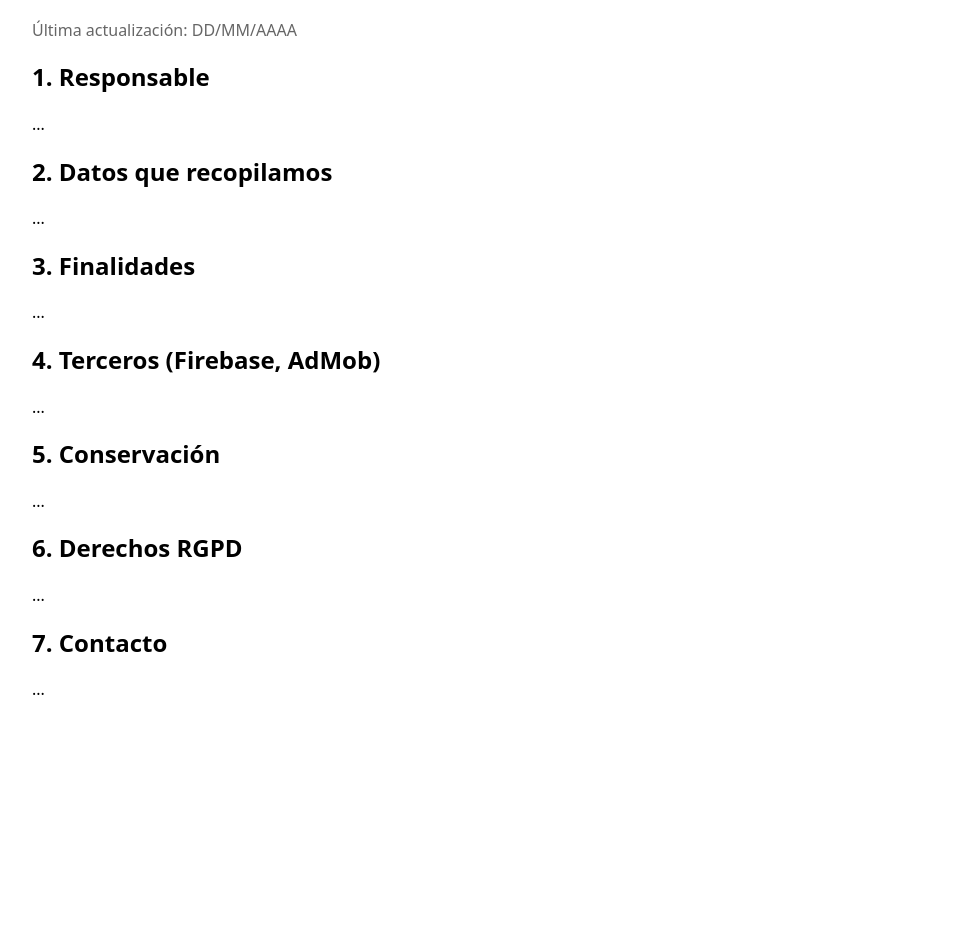
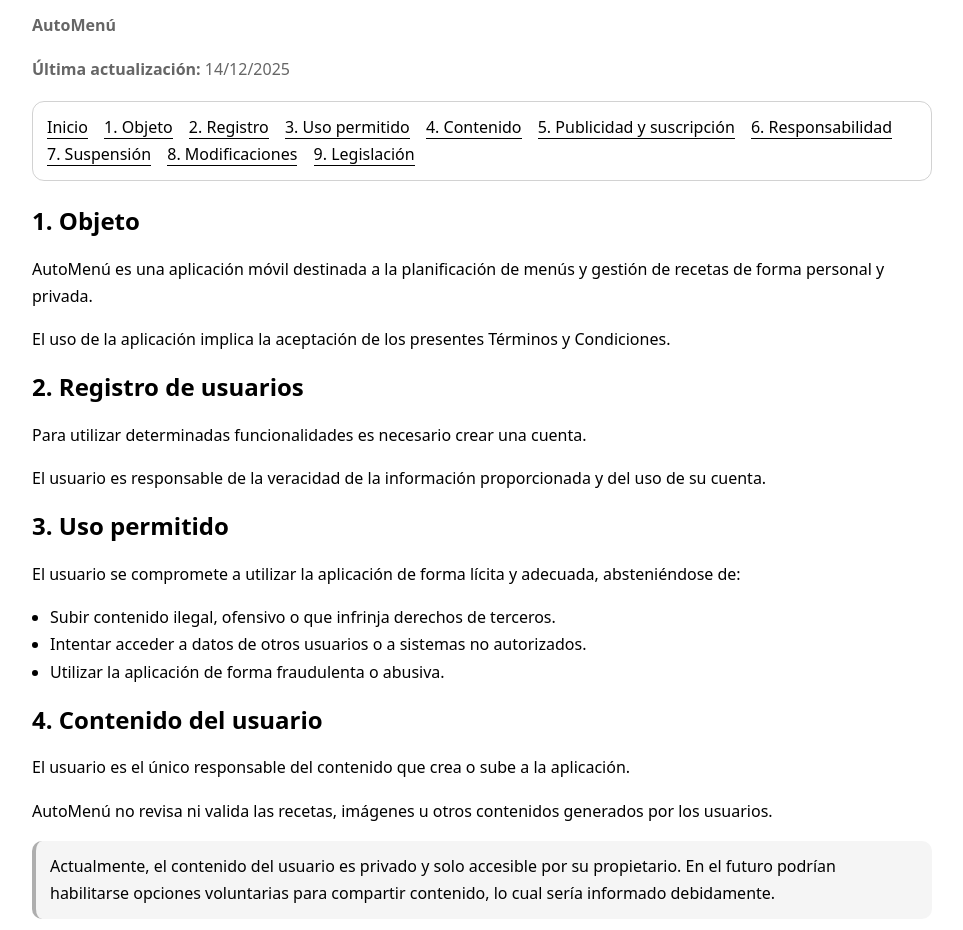
Before and after one commit to AutoMenuApp/automenu-legal, a plain HTML site: page terms.html in a window 1280 px wide. Shown: the part 82-1012 px from the top of the page, without its empty margins (158-1121 px from the left). Before the commit the page ends 825 px from the top, so only its background shows below. Drawn offline with Linux system fonts and the light colour scheme.

Commit message:
Update terms.html

```diff
--- a/terms.html
+++ b/terms.html
@@ -1,38 +1,115 @@
+<!-- =========================
+     terms.html
+     Términos y condiciones — AutoMenú
+     ========================= -->
 <!doctype html>
 <html lang="es">
 <head>
   <meta charset="utf-8" />
   <meta name="viewport" content="width=device-width,initial-scale=1" />
   <title>Términos y condiciones — AutoMenú</title>
+  <meta name="robots" content="noindex" />
   <style>
-    body{font-family:system-ui,-apple-system,Segoe UI,Roboto,Arial;max-width:900px;margin:40px auto;padding:0 16px;line-height:1.6}
-    h1,h2{line-height:1.2}
-    .muted{color:#666}
+    :root { color-scheme: light dark; }
+    body{
+      font-family: system-ui,-apple-system,Segoe UI,Roboto,Arial;
+      max-width: 900px;
+      margin: 40px auto;
+      padding: 0 16px;
+      line-height: 1.7;
+    }
+    h1,h2{ line-height: 1.2; }
+    h1{ margin-bottom: 6px; }
+    .muted{ color: #666; }
+    a{ color: inherit; }
+    nav{
+      margin: 18px 0 26px;
+      padding: 12px 14px;
+      border: 1px solid rgba(127,127,127,.35);
+      border-radius: 12px;
+    }
+    nav a{ margin-right: 12px; text-decoration: none; border-bottom: 1px solid currentColor; }
+    hr{ border: none; border-top: 1px solid rgba(127,127,127,.25); margin: 26px 0; }
+    ul{ padding-left: 18px; }
+    .note{
+      padding: 12px 14px;
+      border-left: 4px solid rgba(127,127,127,.6);
+      background: rgba(127,127,127,.08);
+      border-radius: 10px;
+      margin: 14px 0;
+    }
   </style>
 </head>
 <body>
   <h1>Términos y condiciones</h1>
-  <p class="muted">Última actualización: DD/MM/AAAA</p>
+  <p class="muted"><strong>AutoMenú</strong></p>
+  <p class="muted"><strong>Última actualización:</strong> 14/12/2025</p>
 
-  <h2>1. Responsable</h2>
-  <p>...</p>
+  <nav aria-label="Índice">
+    <a href="index.html">Inicio</a>
+    <a href="#objeto">1. Objeto</a>
+    <a href="#registro">2. Registro</a>
+    <a href="#uso">3. Uso permitido</a>
+    <a href="#contenido">4. Contenido</a>
+    <a href="#ads">5. Publicidad y suscripción</a>
+    <a href="#responsabilidad">6. Responsabilidad</a>
+    <a href="#suspension">7. Suspensión</a>
+    <a href="#modificaciones">8. Modificaciones</a>
+    <a href="#ley">9. Legislación</a>
+  </nav>
 
-  <h2>2. Datos que recopilamos</h2>
-  <p>...</p>
+  <h2 id="objeto">1. Objeto</h2>
+  <p>
+    AutoMenú es una aplicación móvil destinada a la planificación de menús y gestión de recetas de forma personal y privada.
+  </p>
+  <p>El uso de la aplicación implica la aceptación de los presentes Términos y Condiciones.</p>
 
-  <h2>3. Finalidades</h2>
-  <p>...</p>
+  <h2 id="registro">2. Registro de usuarios</h2>
+  <p>Para utilizar determinadas funcionalidades es necesario crear una cuenta.</p>
+  <p>El usuario es responsable de la veracidad de la información proporcionada y del uso de su cuenta.</p>
 
-  <h2>4. Terceros (Firebase, AdMob)</h2>
-  <p>...</p>
+  <h2 id="uso">3. Uso permitido</h2>
+  <p>El usuario se compromete a utilizar la aplicación de forma lícita y adecuada, absteniéndose de:</p>
+  <ul>
+    <li>Subir contenido ilegal, ofensivo o que infrinja derechos de terceros.</li>
+    <li>Intentar acceder a datos de otros usuarios o a sistemas no autorizados.</li>
+    <li>Utilizar la aplicación de forma fraudulenta o abusiva.</li>
+  </ul>
 
-  <h2>5. Conservación</h2>
-  <p>...</p>
+  <h2 id="contenido">4. Contenido del usuario</h2>
+  <p>El usuario es el único responsable del contenido que crea o sube a la aplicación.</p>
+  <p>AutoMenú no revisa ni valida las recetas, imágenes u otros contenidos generados por los usuarios.</p>
+  <p class="note">
+    Actualmente, el contenido del usuario es privado y solo accesible por su propietario. En el futuro podrían habilitarse opciones
+    voluntarias para compartir contenido, lo cual sería informado debidamente.
+  </p>
 
-  <h2>6. Derechos RGPD</h2>
-  <p>...</p>
+  <h2 id="ads">5. Publicidad y suscripción</h2>
+  <p>La aplicación puede mostrar anuncios en su versión gratuita.</p>
+  <p>Existe una suscripción opcional que elimina la publicidad y puede incluir funcionalidades adicionales.</p>
+  <p>Los pagos y la gestión de suscripciones se realizan a través de Google Play. AutoMenú no tiene acceso a los datos de pago del usuario.</p>
 
-  <h2>7. Contacto</h2>
-  <p>...</p>
+  <h2 id="responsabilidad">6. Limitación de responsabilidad</h2>
+  <p>AutoMenú se ofrece “tal cual”. No se garantiza que la aplicación esté libre de errores o interrupciones.</p>
+  <p>
+    El responsable no será responsable de daños derivados del uso indebido de la aplicación, del contenido introducido por el usuario
+    o de interrupciones ajenas al control razonable del servicio.
+  </p>
+
+  <h2 id="suspension">7. Suspensión o cancelación</h2>
+  <p>
+    El responsable se reserva el derecho a suspender o eliminar cuentas que incumplan estos términos o hagan un uso indebido de la aplicación.
+  </p>
+
+  <h2 id="modificaciones">8. Modificaciones</h2>
+  <p>AutoMenú puede modificar estos términos en cualquier momento.</p>
+  <p>Las modificaciones se publicarán en esta misma página.</p>
+
+  <h2 id="ley">9. Legislación aplicable</h2>
+  <p>Estos términos se rigen por la legislación española.</p>
+  <p>Cualquier controversia se someterá a los juzgados y tribunales competentes de España.</p>
+
+  <hr />
+  <p class="muted"><a href="index.html">Volver a Inicio</a></p>
 </body>
 </html>
```
